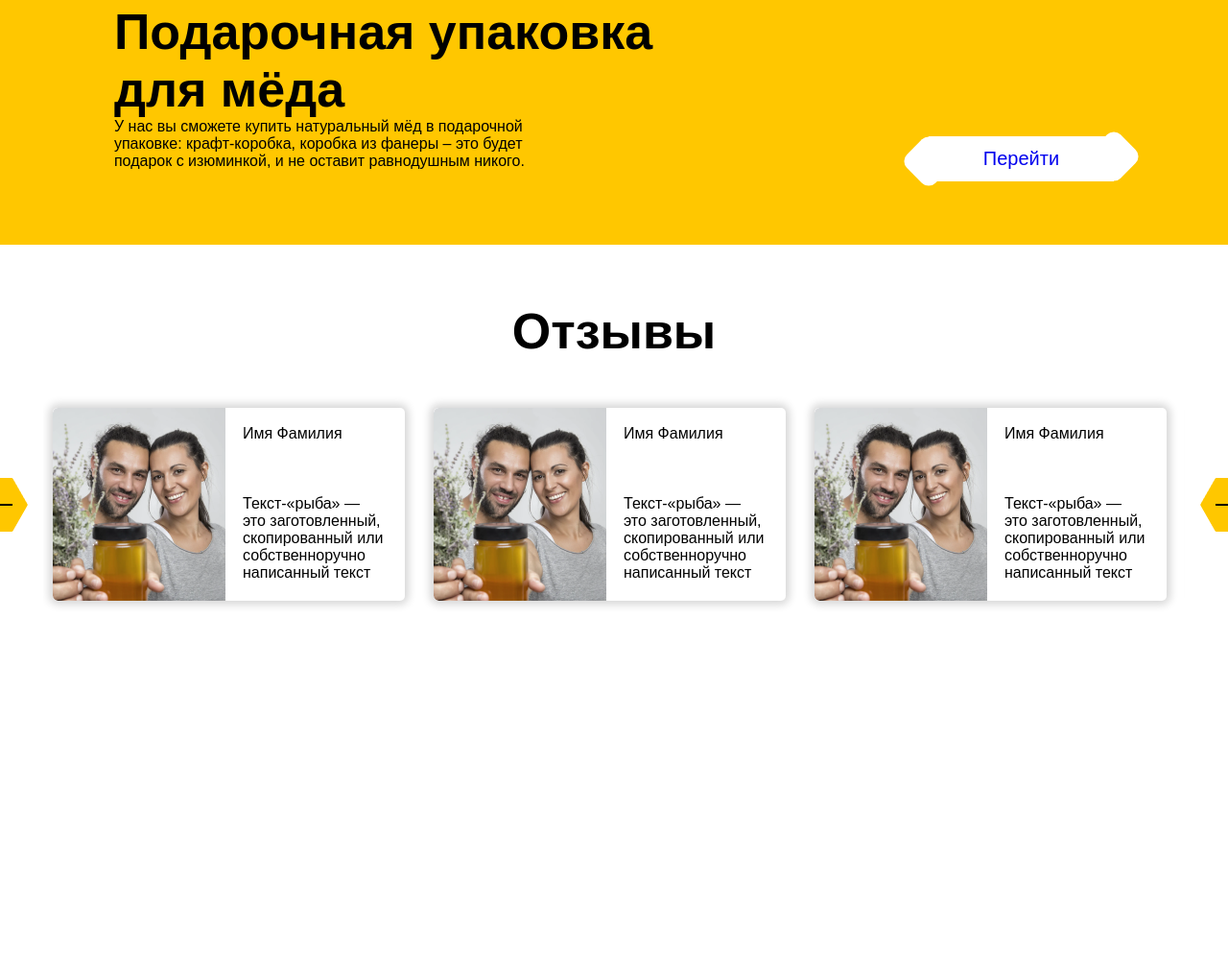
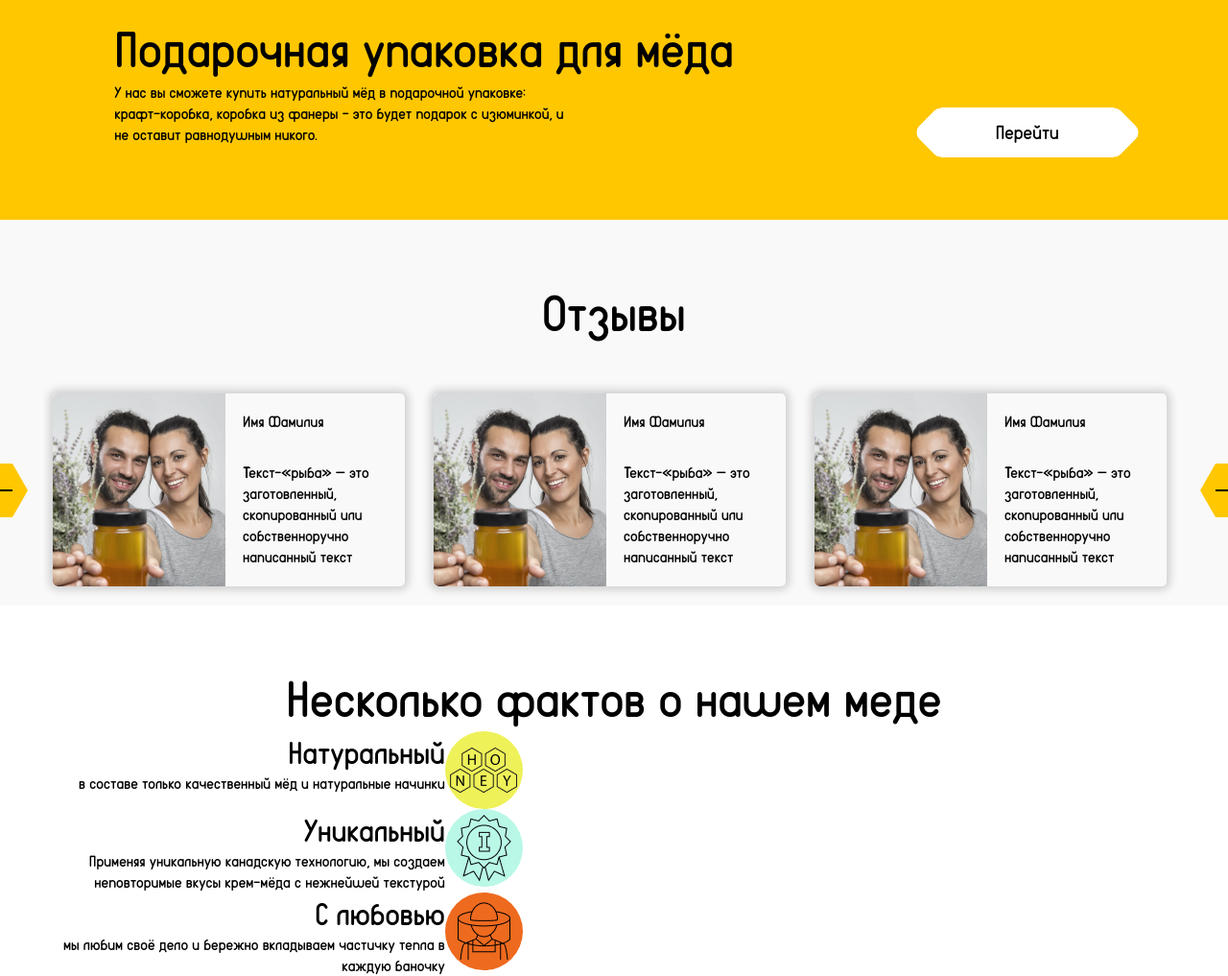
Before and after one commit to AlexeyAbramov/zuzza, a website: page index.html in a window 1280 px wide. Shown: the part 1534-2551 px from the top of the page at 96% size. Before the commit the page ends 2180 px from the top, so only its background shows below. Drawn offline with nearby package versions, Linux system fonts and the light colour scheme.

Commit message:
completed facts

```diff
--- a/index.html
+++ b/index.html
@@ -122,7 +122,7 @@
                     <ul class="feedback__list list-feedback">
                         <li class="list-feedback__item">
                             <div class="wrapper_item">
-                                <img src="./src/img/main/feedback/feedback.png"  alt="feedback__bg"
+                                <img src="./src/img/main/feedback/feedback.png" alt="feedback__bg"
                                     class="list-feedback__bg">
                                 <div class="list-feedback__content">
                                     <h4 class="list-feedback__title">Имя Фамилия</h4>
@@ -178,6 +178,50 @@
                     </ul>
                 </div>
             </section>
+            <section class="facts">
+                <div class="facts__inner _container">
+                    <div class="facts__heading">
+                        <h2 class="facts__title">Несколько фактов о нашем меде</h2>
+                    </div>
+                    <div class="facts__content content-facts">
+                        <div class="content-facts__left">
+                            <ul class="content-facts__list list-fact list-fact_left">
+                                <li class="list-fact__item">
+                                    <div class="list-fact__heading">
+                                        <h3 class="list-fact__title">Натуральный</h3>
+                                        <p class="list-fact_text">в составе только качественный мёд и натуральные
+                                            начинки</p>
+                                    </div>
+                                    <div class="list-fact__img list-fact__img_yellow">
+                                        <img src="./src/img/main/facts/1.png" alt="logo-1" class="list-fact__logo">
+                                    </div>
+                                </li>
+                                <li class="list-fact__item">
+                                    <div class="list-fact__heading">
+                                        <h3 class="list-fact__title">Уникальный</h3>
+                                        <p class="list-fact_text">Применяя уникальную канадскую технологию, мы создаем
+                                            неповторимые вкусы крем-мёда с нежнейшей текстурой</p>
+                                    </div>
+                                    <div class="list-fact__img list-fact__img_turquoise">
+                                        <img src="./src/img/main/facts/2.png" alt="logo-2" class="list-fact__logo">
+                                    </div>
+                                </li>
+                                <li class="list-fact__item">
+                                    <div class="list-fact__heading">
+                                        <h3 class="list-fact__title">С любовью</h3>
+                                        <p class="list-fact_text">мы любим своё дело и бережно вкладываем частичку тепла
+                                            в каждую баночку</p>
+                                    </div>
+                                    <div class="list-fact__img list-fact__img_red">
+                                        <img src="./src/img/main/facts/3.png" alt="logo-3" class="list-fact__logo">
+                                    </div>
+                                </li>
+                            </ul>
+                        </div>
+                        <div class="content-facts__right"></div>
+                    </div>
+                </div>
+            </section>
         </main>
     </div>
     <script src="https://ajax.googleapis.com/ajax/libs/jquery/3.5.1/jquery.min.js"></script>
--- a/src/script/script.js
+++ b/src/script/script.js
@@ -9,6 +9,7 @@ $(document).ready(function () {
   });
   $(".list-feedback").slick({
     slidesToShow: 3,
+    slidesToScroll: 3,
     infinite: true,
     pauseOnFocus: false,
     prevArrow: '<div class="feedback__arrow arrow_left"></div>',
--- a/src/styles/css/main.css
+++ b/src/styles/css/main.css
@@ -1,14 +1,14 @@
 @charset "UTF-8";
 @font-face {
-  font-family: Reef;
-  src: url(../../font/Reef.otf) format("otf");
+  font-family: "Reef";
+  src: url("../../font/Reef-Bold.woff2") format("woff2"), url("../../font/Reef-Bold.woff") format("woff");
 }
 * {
   box-sizing: border-box;
   margin: 0;
   padding: 0;
   font-size: 16px;
-  font-family: Reef, sans-serif;
+  font-family: "Reef", sans-serif;
 }
 
 .wrapper {
@@ -43,6 +43,7 @@ a {
 }
 
 .btn {
+  color: #000;
   background-color: #FFC700;
   padding: 12px 0 13px;
   border: none;
@@ -301,7 +302,7 @@ select:focus {
   padding: 78px 0;
 }
 .present__heading {
-  flex: 0 1 55%;
+  flex: 0 1 56%;
 }
 .present__text {
   max-width: 69%;
@@ -321,6 +322,7 @@ select:focus {
 .feedback {
   position: relative;
   padding-top: 60px;
+  background-color: #F9F9F9;
 }
 .feedback__heading {
   text-align: center;
@@ -363,6 +365,9 @@ select:focus {
 .feedback .list-feedback .slick-slide:focus {
   outline: none;
 }
+.feedback .list-feedback__bg {
+  min-width: 180px;
+}
 .feedback .list-feedback .slick-slide {
   margin-right: 10px;
 }
@@ -389,4 +394,42 @@ select:focus {
   padding-right: 20px;
 }
 
+.facts {
+  padding-top: 60px;
+}
+.facts__heading {
+  text-align: center;
+}
+.facts .content-facts {
+  display: flex;
+}
+.facts .content-facts__left {
+  flex: 0 0 42%;
+}
+.facts .content-facts__right {
+  flex: 0 0 42%;
+}
+.facts .content-facts .list-fact__item {
+  display: flex;
+  justify-content: flex-end;
+  text-align: end;
+}
+.facts .content-facts .list-fact__img {
+  height: 81px;
+  min-width: 81px;
+  display: flex;
+  justify-content: center;
+  align-items: center;
+  border-radius: 50%;
+}
+.facts .content-facts .list-fact__img_yellow {
+  background-color: #EEF158;
+}
+.facts .content-facts .list-fact__img_turquoise {
+  background-color: #B9F8E7;
+}
+.facts .content-facts .list-fact__img_red {
+  background-color: #EE6A1F;
+}
+
 /*# sourceMappingURL=main.css.map */
```
Also changed, not shown: src/font/Reef-Bold.woff (added), src/font/Reef-Bold.woff2 (added), src/img/main/facts/1.png (added), src/img/main/facts/2.png (added), src/img/main/facts/3.png (added), src/img/main/facts/4.png (added), src/img/main/facts/5.png (added), src/img/main/facts/6.png (added), src/img/main/facts/honey.png (added).
